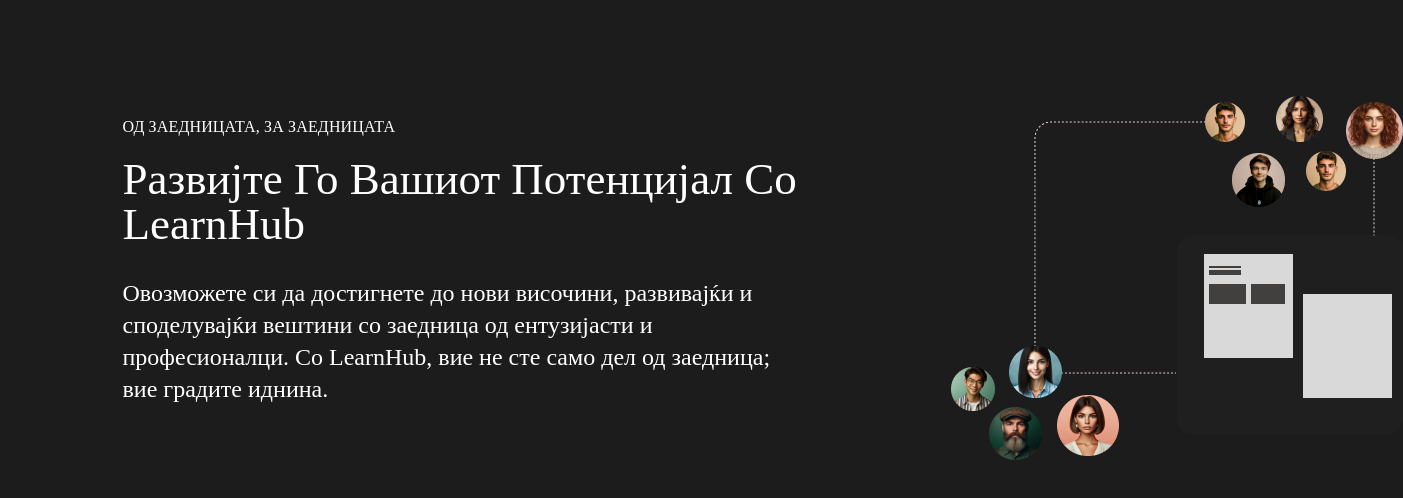
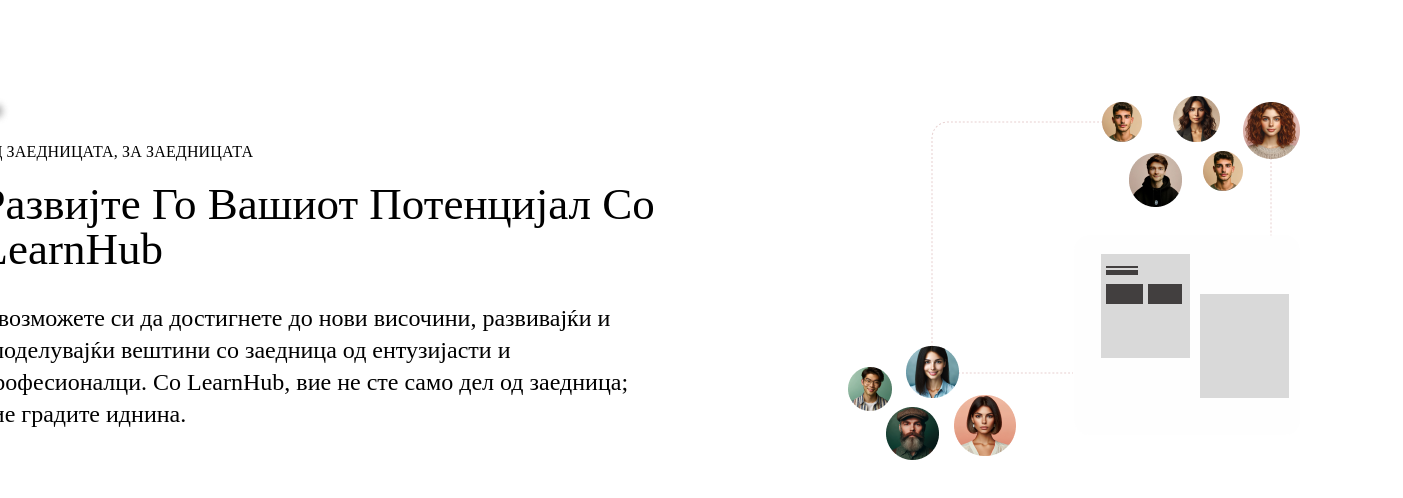
Before and after one commit to learnhubmk/app, a Next.js app: page / in a window 1280 px wide. Shown: the top 498 px of the page, 1403 px wide, since content can reach past the window. Built offline with nearby package versions, Linux system fonts and the light colour scheme.

Commit message:
Theme animation Created

```diff
--- a/app/styles/globals/_typography.scss
+++ b/app/styles/globals/_typography.scss
@@ -90,3 +90,12 @@
   line-height: 16px;
   letter-spacing: 0.4px;
 }
+.day {
+  background-color: #fff !important;
+  color: #000 !important;
+}
+
+.night {
+  background-color: #000 !important;
+  color: #fff !important;
+}
--- a/components/context/ThemeContext.tsx
+++ b/components/context/ThemeContext.tsx
@@ -1,6 +1,7 @@
 'use client';
 
 import React, { createContext, useState, useContext, ReactNode } from 'react';
+// eslint-disable-next-line import/no-unresolved
 
 interface ThemeContextType {
   theme: 'day' | 'night';
--- a/components/module-components/Hero/Hero.tsx
+++ b/components/module-components/Hero/Hero.tsx
@@ -1,11 +1,17 @@
+/* eslint-disable jsx-a11y/no-static-element-interactions */
+/* eslint-disable jsx-a11y/click-events-have-key-events */
 /* eslint-disable react/button-has-type */
 
 'use client';
 
 import Image from 'next/image';
-import { useEffect } from 'react';
+import { useEffect, useState } from 'react';
 import style from './hero.module.scss';
 import { useTheme } from '../../context/ThemeContext';
+// eslint-disable-next-line import/no-unresolved
+import solImage from './sol.png';
+// eslint-disable-next-line import/no-unresolved
+import moonImage from './lune.png';
 
 interface HeroProps {
   title: string;
@@ -15,17 +21,33 @@
 
 const Hero = ({ title, headline, text }: HeroProps) => {
   const { theme, toggleTheme } = useTheme();
-  console.log(theme);
-  console.log(toggleTheme);
+  const [isSun, setIsSun] = useState(true); // State to track whether it's sun or moon
+
   useEffect(() => {
     document.body.className = theme;
   }, [theme]);
 
+  const handleClick = () => {
+    toggleTheme(); // Toggle the theme
+    setIsSun((prevIsSun) => !prevIsSun); // Toggle between sun and moon
+  };
+
   return (
-    // eslint-disable-next-line react/jsx-no-comment-textnodes
     <div className={style.hero}>
-      <button onClick={toggleTheme}>Toggle Theme</button>
       <div className={style.heroLeftContainer}>
+        <div className={`${style.BKG} ${!isSun ? style.BKGLight : style.BKGDark}`}>
+          <div
+            className={`${style.animate} ${!isSun ? style.moveRight : ''}`}
+            onClick={handleClick}
+          >
+            {' '}
+            {isSun ? (
+              <Image src={solImage} alt="Sun" width={30} height={30} />
+            ) : (
+              <Image src={moonImage} alt="Moon" width={30} height={30} />
+            )}
+          </div>
+        </div>
         <p className={`title-m ${style.heroTitle}`}>{title}</p>
         <h1 className={`display-m ${style.heroHeadline}`}>{headline}</h1>
         <p className={`headline-s ${style.heroText}`}>{text}</p>
--- a/components/module-components/Hero/hero.module.scss
+++ b/components/module-components/Hero/hero.module.scss
@@ -21,3 +21,23 @@
 .heroText {
   width: 667px;
 }
+
+.animate {
+  transition: transform 1.5s ease;
+}
+
+.moveRight {
+  transform: translateX(30px);
+}
+.BKG{
+  width: 50px;
+  height:25px;
+  border-radius: 100px;
+
+}
+.BKGLight{  background-color: #423F3F;
+}
+.BKGDark{
+background-color: #FFFF;
+
+}
```
Also changed, not shown: components/module-components/Hero/lune.png (added), components/module-components/Hero/sol.png (added).
